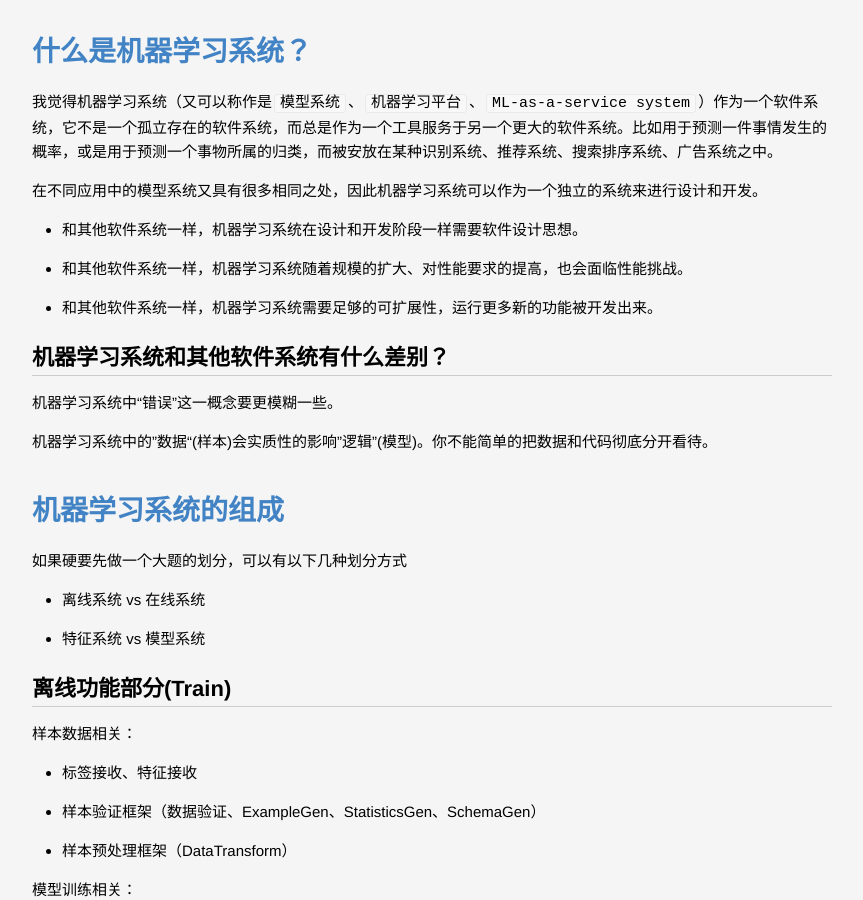
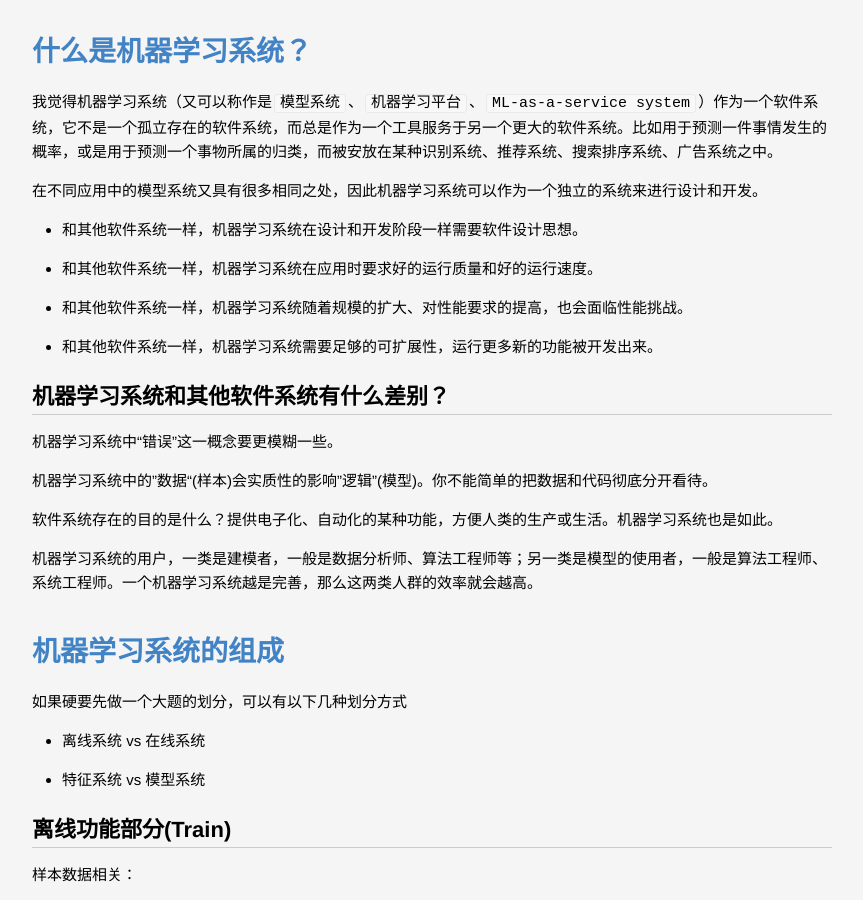
Before and after one commit to lucky521/blog, a Jekyll site: the page built from _posts/ml/2019-05-21-ML-System.markdown, in a window 1280 px wide and 900 px high, scrolled down 953 px. Shown: the whole window, without its empty margins (208-1071 px from the left). Built offline with Jekyll 4.4.1, drawn with Linux system fonts in a browser that asks for light colours.

Commit message:
rename md

```diff
--- a/_posts/ml/2017-05-15-NLP-using-machine-learning.markdown
+++ b/_posts/ml/2017-05-15-NLP-using-machine-learning.markdown
@@ -163,9 +163,11 @@ http://www.jeyzhang.com/understand-attention-in-rnn.html
 LSTM with attention
 
 
-## 意图分类
+## 意图分类 Problem
 
 输入为词序列，输出为一个意图。
+
+宽泛理解也可以认为是一种分类问题。
 
 
 
--- a/_posts/ml/2018-04-18-feature-engineering.markdown
+++ b/_posts/ml/2019-03-01-Feature-Engineering.markdown
@@ -404,3 +404,5 @@ https://elitedatascience.com/feature-engineering
 Best Practices for Feature Engineering  https://elitedatascience.com/feature-engineering-best-practices
 
 https://docs.featurestore.org/feature-store-comparison
+
+[特征平台需求层次理论](https://yiksanchan.com/posts/feature-stores-a-hierarchy-of-needs)
--- a/_posts/ml/2019-03-25-ML-Serving.markdown
+++ b/_posts/ml/2019-03-25-ML-Serving.markdown
@@ -12,9 +12,9 @@ categories: [MachineLearning]
 
 # 设计原则
 
-与训练系统联合。
-性能和易用性的兼顾。
-在所运行的设备上能高效运行。
+* 与训练系统联合。
+* 性能和易用性的兼顾。
+* 在所运行的设备上能高效运行。
 
 
 
--- a/_posts/ml/2019-05-21-ML-System.markdown
+++ b/_posts/ml/2019-05-21-ML-System.markdown
@@ -12,6 +12,7 @@ categories: [MachineLearning]
 在不同应用中的模型系统又具有很多相同之处，因此机器学习系统可以作为一个独立的系统来进行设计和开发。
 
 - 和其他软件系统一样，机器学习系统在设计和开发阶段一样需要软件设计思想。
+- 和其他软件系统一样，机器学习系统在应用时要求好的运行质量和好的运行速度。
 - 和其他软件系统一样，机器学习系统随着规模的扩大、对性能要求的提高，也会面临性能挑战。
 - 和其他软件系统一样，机器学习系统需要足够的可扩展性，运行更多新的功能被开发出来。
 
@@ -20,6 +21,10 @@ categories: [MachineLearning]
 机器学习系统中“错误”这一概念要更模糊一些。
 
 机器学习系统中的”数据“(样本)会实质性的影响"逻辑"(模型)。你不能简单的把数据和代码彻底分开看待。
+
+软件系统存在的目的是什么？提供电子化、自动化的某种功能，方便人类的生产或生活。机器学习系统也是如此。
+
+机器学习系统的用户，一类是建模者，一般是数据分析师、算法工程师等；另一类是模型的使用者，一般是算法工程师、系统工程师。一个机器学习系统越是完善，那么这两类人群的效率就会越高。
 
 
 # 机器学习系统的组成
```
Also changed, not shown: _posts/ml/2016-12-15-Basic-of-Machine-Learning.markdown (renamed from _posts/ml/2017-08-15-Basic-of-Machine-Learning.markdown), _posts/ml/2017-08-28-sklearn.markdown (renamed from _posts/ml/2016-12-28-sklearn.markdown), _posts/ml/2020-08-01-Reinforcement-Learning.markdown (renamed from _posts/ml/2019-08-01-Reinforcement-Learning.markdown), _posts/ml/2020-11-20-OnlineML.markdown (renamed from _posts/ml/2019-11-20-OnlineML.markdown).
